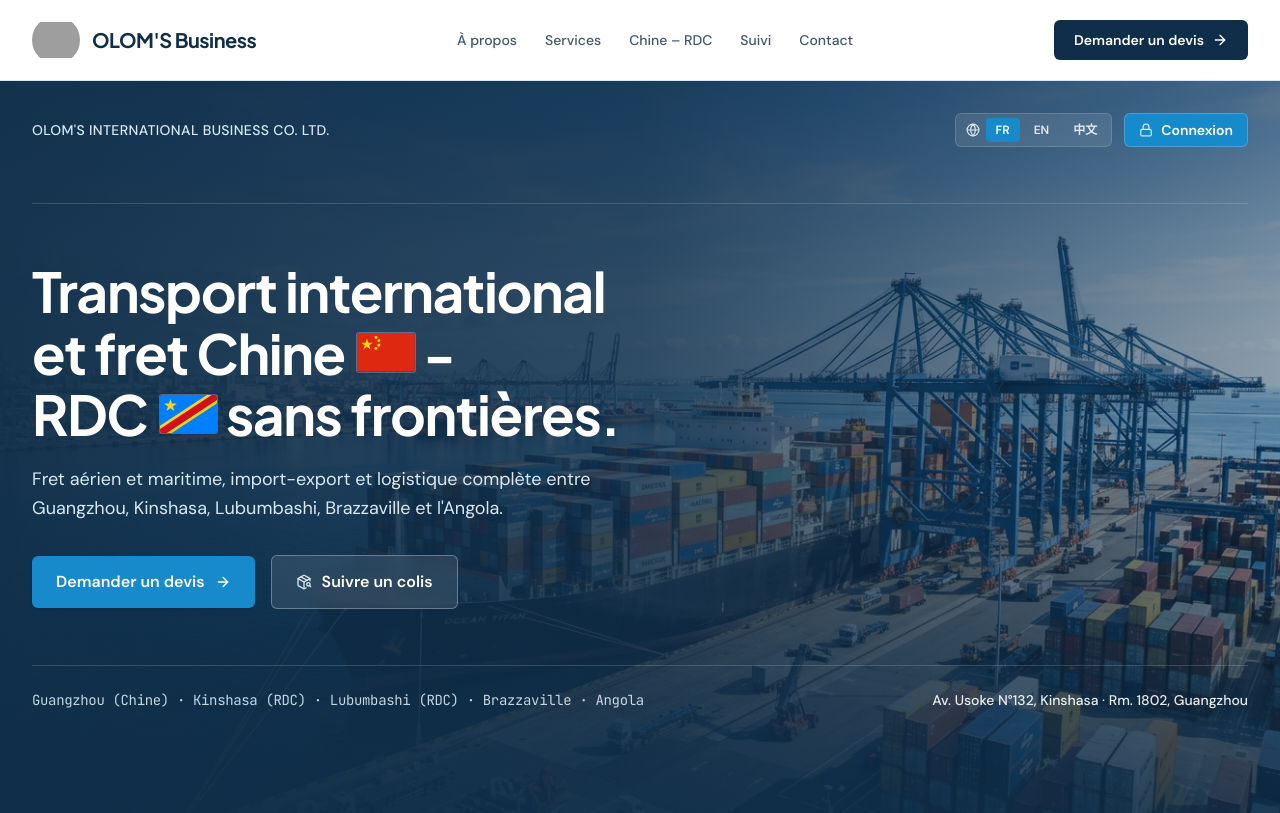
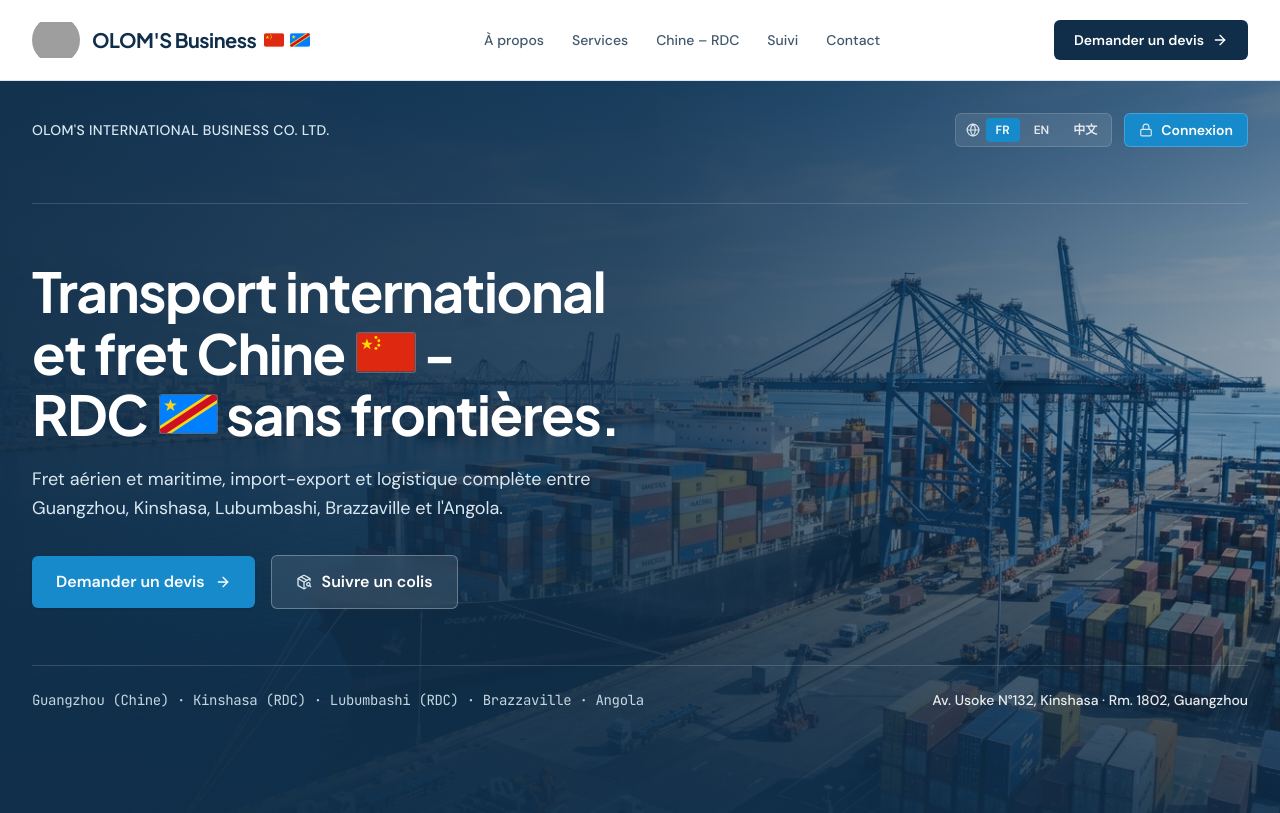
Before and after one commit to dieudookoko-ship-it/OLOM-S-Business, a React (Vite) app: page / in a window 1280 px wide. Shown: the top 813 px of the page. Built offline with nearby package versions, Linux system fonts and the light colour scheme; grey boxes are pictures that could not be loaded.

Commit message:
feat: display country flags next to brand name
Add China and DRC flag icons to the navigation bar and footer to better represent the company's cross-border logistics focus.

```diff
--- a/src/components/Footer.tsx
+++ b/src/components/Footer.tsx
@@ -25,8 +25,8 @@ export const Footer: React.FC = () => {
                 <div className="font-display text-lg font-bold text-white flex items-center gap-2 flex-wrap">
                   <span>{BRAND_INFO.tradeName}</span>
                   <span className="inline-flex items-center gap-1.5 shrink-0">
+                    <ChinaFlagIcon className="w-5 h-3.5" />
                     <DrcFlagIcon className="w-5 h-3.5" />
-                    <ChinaFlagIcon className="w-5 h-3.5" />
                   </span>
                 </div>
                 <div className="text-xs text-[#D9E8F1]/75">{BRAND_INFO.legalName}</div>
--- a/src/components/Navbar.tsx
+++ b/src/components/Navbar.tsx
@@ -3,6 +3,7 @@ import { ArrowRight, Menu, X, UserCheck } from 'lucide-react';
 import { BRAND_INFO } from '../data/companyData';
 import { useLogistics } from '../context/LogisticsContext';
 import { Language } from '../types/logistics';
+import { ChinaFlagIcon, DrcFlagIcon } from './CountryFlags';
 
 export const Navbar: React.FC = () => {
   const { lang, setLang, t, openAuthModal, authSession } = useLogistics();
@@ -34,8 +35,12 @@ export const Navbar: React.FC = () => {
             className="h-11 w-11 md:h-12 md:w-12 object-contain rounded-full shrink-0 bg-white"
             referrerPolicy="no-referrer"
           />
-          <span className="font-display text-lg md:text-xl font-bold tracking-tight text-[#102E49] whitespace-nowrap shrink-0">
-            {BRAND_INFO.tradeName}
+          <span className="font-display text-lg md:text-xl font-bold tracking-tight text-[#102E49] whitespace-nowrap shrink-0 inline-flex items-center gap-2">
+            <span>{BRAND_INFO.tradeName}</span>
+            <span className="inline-flex items-center gap-1.5 shrink-0">
+              <ChinaFlagIcon className="w-5 h-3.5 ring-[#102E49]/15" />
+              <DrcFlagIcon className="w-5 h-3.5 ring-[#102E49]/15" />
+            </span>
           </span>
         </a>
 
```
